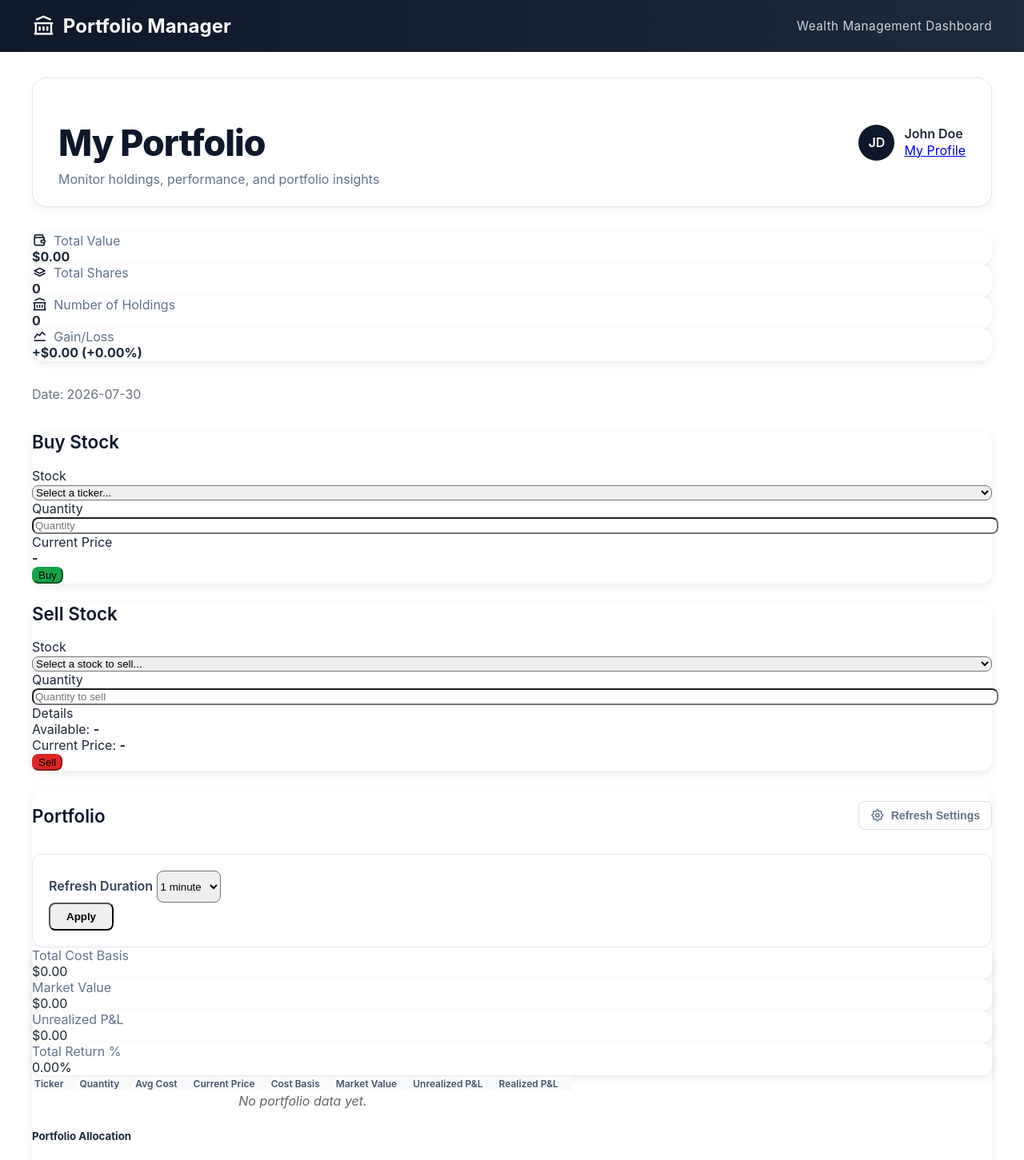
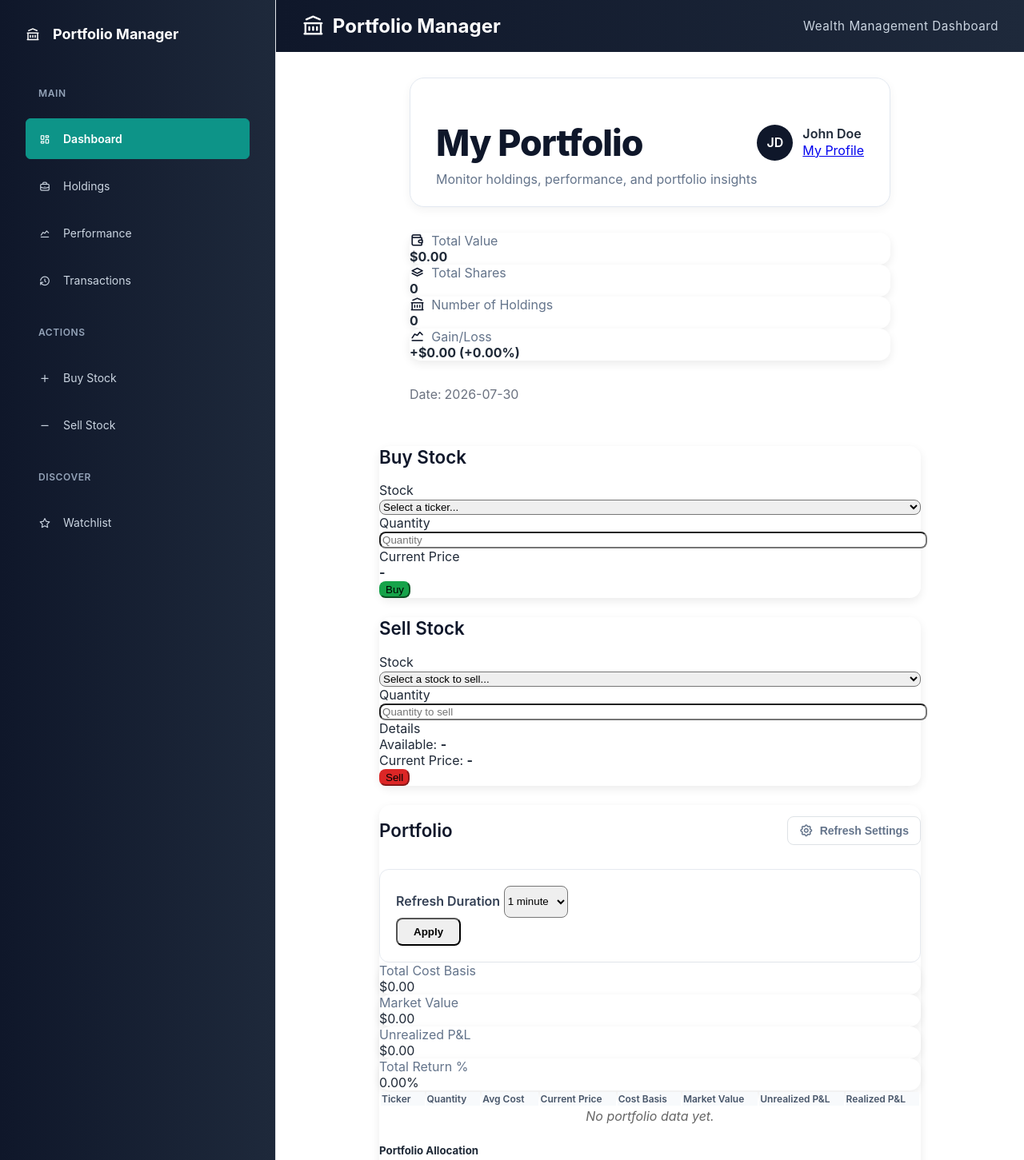
Before and after one commit to ceveline/portfolio_manager_team6, a Flask app: page / in a window 1280 px wide. Shown: the top 1451 px of the page at 80% size. Run offline with Flask 3, Linux system fonts and the light colour scheme; data that the repository does not hold is empty; some libraries are stand-ins or nearby versions.

Commit message:
Add side panel

```diff
--- a/static/css/style.css
+++ b/static/css/style.css
@@ -3,7 +3,7 @@ body {
   background-color: f1f5f9;
   color: #1f2937;
   margin: 0;
-  padding: 2rem;
+  padding: 0;
 }
 
 main {
@@ -308,7 +308,7 @@ main section {
 .top-banner{
     background: linear-gradient(90deg,#0f172a,#1e293b);
     padding:18px 32px;
-    margin:-2rem -2rem 2rem -2rem;
+    margin: 0 0 2rem 0;
 }
 
 .top-banner-content{
--- a/static/js/app.js
+++ b/static/js/app.js
@@ -17,6 +17,19 @@ let refreshInterval = 60000;
 let refreshTimer = null;
 let refreshPanel = null;
 let refreshing = false;
+
+function switchTab(tabName) {
+  event.preventDefault();
+
+  // Update active nav item
+  const navItems = document.querySelectorAll('.nav-item');
+  navItems.forEach(item => item.classList.remove('active'));
+
+  const clickedItem = document.querySelector(`.nav-item[onclick*="${tabName}"]`);
+  if (clickedItem) {
+    clickedItem.classList.add('active');
+  }
+}
 
 async function loadPortfolio(filters = {}) {
 
--- a/templates/index.html
+++ b/templates/index.html
@@ -7,8 +7,142 @@
   <link rel="stylesheet" href="https://cdn.jsdelivr.net/npm/@tabler/icons-webfont@latest/tabler-icons.min.css">
   <link rel="stylesheet" href="{{ url_for('static', filename='css/style.css') }}" />
   <script src="https://cdn.jsdelivr.net/npm/chart.js"></script>
+  <style>
+    :root {
+      --color-accent: #0D9488;
+      --color-border: #E5E7EB;
+    }
+
+    body {
+      display: flex;
+      height: 100vh;
+      margin: 0;
+      padding: 0;
+    }
+
+    .sidebar {
+      width: 280px;
+      background: linear-gradient(90deg, #0f172a, #1e293b);
+      border-right: 1px solid var(--color-border);
+      padding: 2rem;
+      overflow-y: auto;
+      display: flex;
+      flex-direction: column;
+      gap: 2rem;
+    }
+
+    .logo {
+      display: flex;
+      align-items: center;
+      gap: 1rem;
+      font-size: 1.125rem;
+      font-weight: 700;
+      color: white;
+      text-decoration: none;
+      margin-bottom: 1.5rem;
+    }
+
+    .nav-section {
+      display: flex;
+      flex-direction: column;
+      gap: 0.5rem;
+    }
+
+    .nav-section-title {
+      font-size: 0.75rem;
+      font-weight: 600;
+      text-transform: uppercase;
+      letter-spacing: 0.05em;
+      color: #94a3b8;
+      margin-bottom: 1rem;
+      padding: 0 1rem;
+    }
+
+    .nav-item {
+      display: flex;
+      align-items: center;
+      gap: 1rem;
+      padding: 1rem;
+      border-radius: 6px;
+      cursor: pointer;
+      transition: all 0.2s ease;
+      color: #cbd5e1;
+      text-decoration: none;
+      font-size: 0.875rem;
+      border: 1px solid transparent;
+    }
+
+    .nav-item:hover {
+      background-color: rgba(255, 255, 255, 0.1);
+      color: white;
+    }
+
+    .nav-item.active {
+      background-color: var(--color-accent);
+      color: white;
+      border-color: var(--color-accent);
+      font-weight: 600;
+    }
+
+    .main-wrapper {
+      flex: 1;
+      overflow-y: auto;
+      display: flex;
+      flex-direction: column;
+      margin: 0;
+      padding: 0;
+    }
+  </style>
 </head>
 <body>
+  <aside class="sidebar">
+    <a href="#" class="logo">
+      <i class="ti ti-building-bank"></i>
+      <span>Portfolio Manager</span>
+    </a>
+
+    <nav class="nav-section">
+      <div class="nav-section-title">Main</div>
+      <a href="#" onclick="switchTab('dashboard')" class="nav-item active">
+        <i class="ti ti-layout-dashboard"></i>
+        <span>Dashboard</span>
+      </a>
+      <a href="#" onclick="switchTab('holdings')" class="nav-item">
+        <i class="ti ti-briefcase"></i>
+        <span>Holdings</span>
+      </a>
+      <a href="#" onclick="switchTab('performance')" class="nav-item">
+        <i class="ti ti-chart-line"></i>
+        <span>Performance</span>
+      </a>
+      <a href="#" onclick="switchTab('transactions')" class="nav-item">
+        <i class="ti ti-history"></i>
+        <span>Transactions</span>
+      </a>
+    </nav>
+
+    <nav class="nav-section">
+      <div class="nav-section-title">Actions</div>
+      <a href="#" onclick="switchTab('buy')" class="nav-item">
+        <i class="ti ti-plus"></i>
+        <span>Buy Stock</span>
+      </a>
+      <a href="#" onclick="switchTab('sell')" class="nav-item">
+        <i class="ti ti-minus"></i>
+        <span>Sell Stock</span>
+      </a>
+    </nav>
+
+    <nav class="nav-section">
+      <div class="nav-section-title">Discover</div>
+      <a href="#" onclick="switchTab('watchlist')" class="nav-item">
+        <i class="ti ti-star"></i>
+        <span>Watchlist</span>
+      </a>
+    </nav>
+  </aside>
+
+  <div class="main-wrapper">
 <div class="top-banner">
   <div class="top-banner-content">
 
@@ -535,5 +669,6 @@
   </main>
   <script src="https://cdn.jsdelivr.net/npm/@tabler/core@1.0.0-beta17/dist/js/tabler.min.js"></script>
   <script src="{{ url_for('static', filename='js/app.js') }}"></script>
+  </div>
 </body>
 </html>
```
